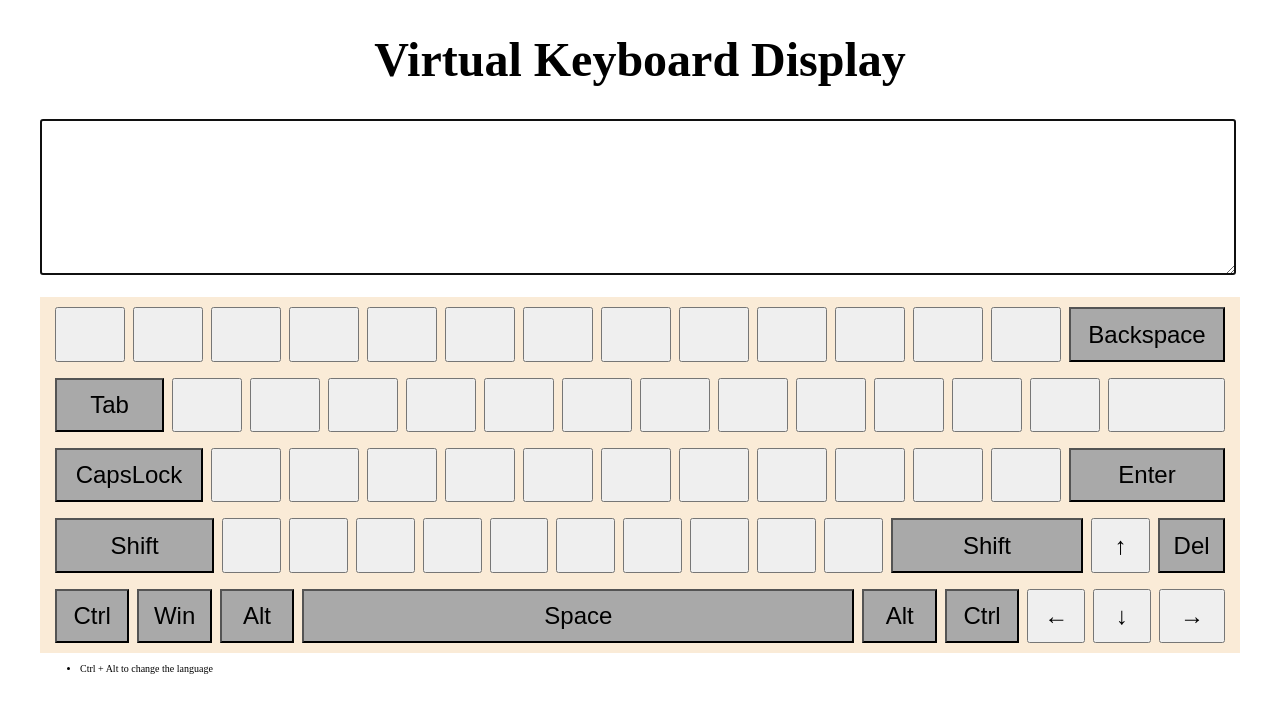
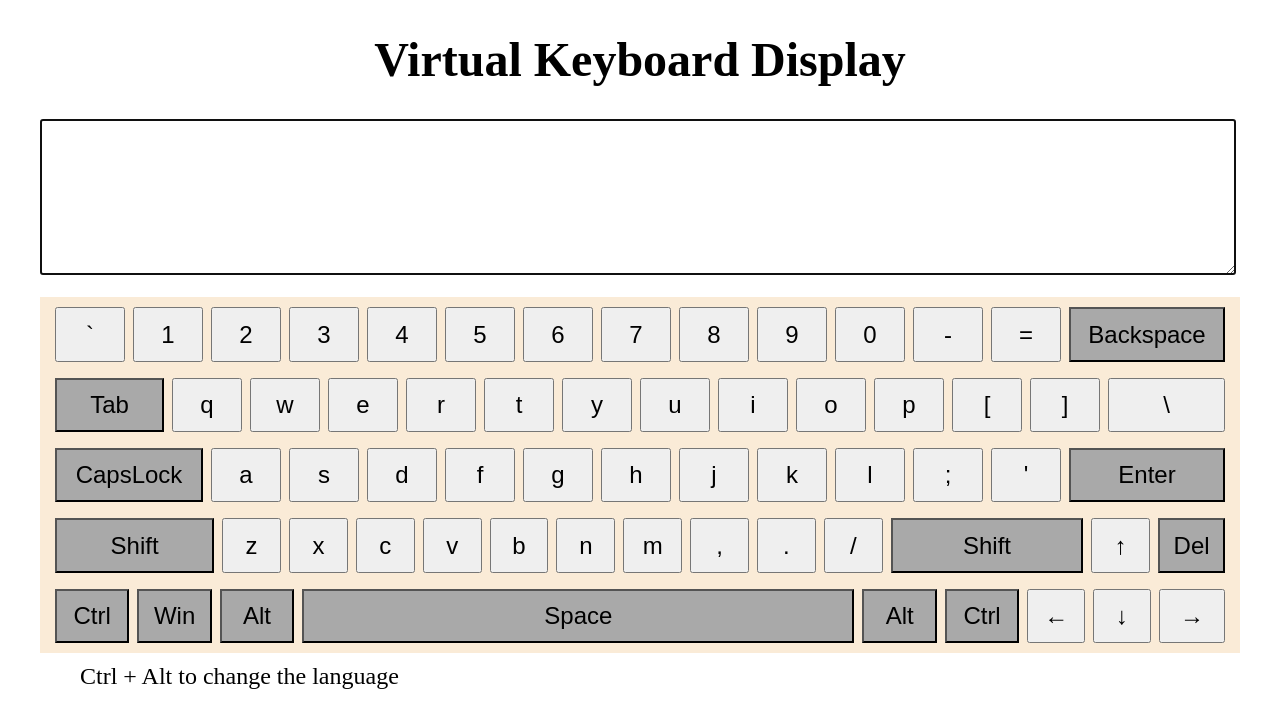
Before and after one commit to LikeKugi/virtual-keyboard, a website with bundled scripts: page index.html in a window 1280 px wide. Built offline with nearby package versions, Linux system fonts and the light colour scheme.

Commit message:
fix: set english language on first load

```diff
--- a/src/js/renderingKeyboard.js
+++ b/src/js/renderingKeyboard.js
@@ -2,7 +2,7 @@ export default function(state) {
     const {Lang, Shift, CapsLock} = state.readStorage();
     const valuables = createMap();
     const keyboardButtons = document.querySelectorAll('.btn');
-    let modifier = Lang;
+    let modifier = Lang || 'Eng';
     if (CapsLock) {
         if (!Shift) {
             modifier = `CapsLock${Lang}`;
--- a/src/scss/style.scss
+++ b/src/scss/style.scss
@@ -56,3 +56,11 @@ body {
 .active {
   background-color: lightcyan;
 }
+.help {
+  &__list {
+    list-style-type: none;
+  }
+  &__item {
+    font-size: 1.5rem;
+  }
+}
```
Also changed, not shown: src/css/style.css.
